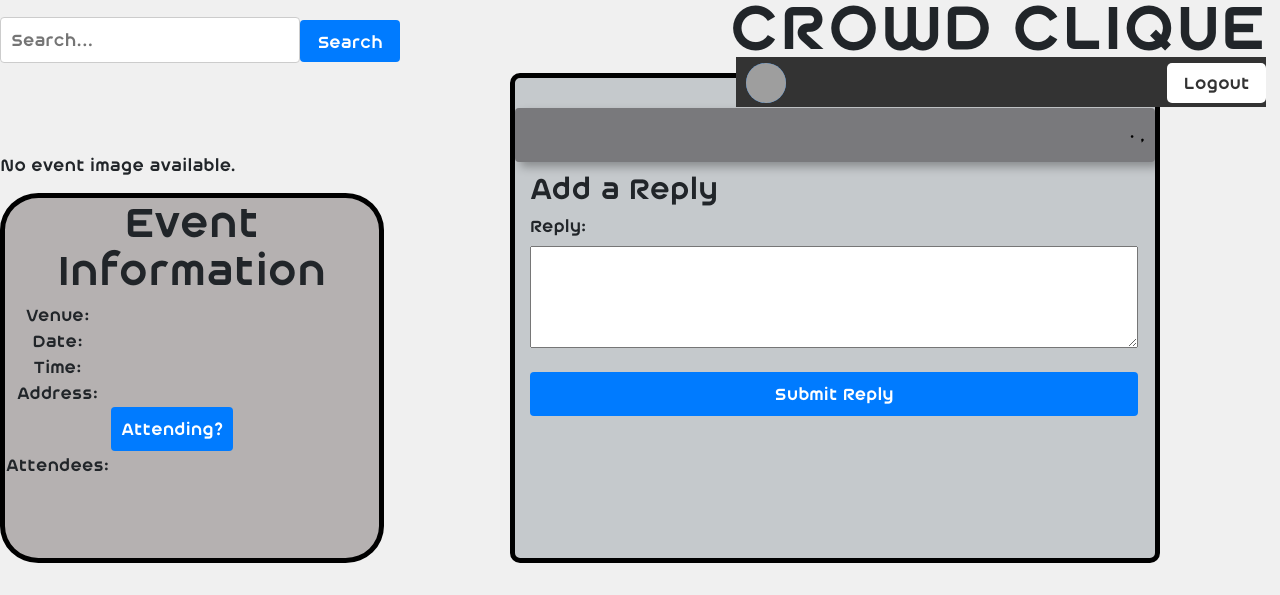
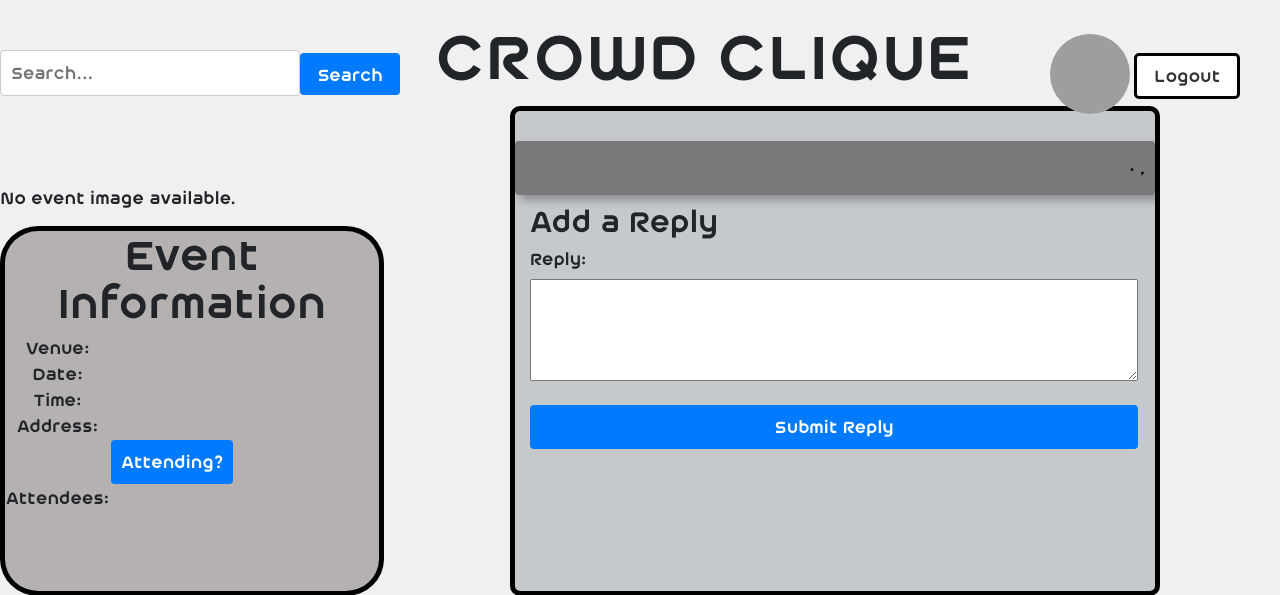
Before and after one commit to pablo-cs/crowd-clique, a Flask app: page /event_replies in a window 1280 px wide. Shown: the top 595 px of the page. Run offline with Flask 3, Linux system fonts and the light colour scheme; a user stored in the database is signed in; data that the repository does not hold is empty; grey boxes are pictures that could not be loaded.

Commit message:
Final Kao change

```diff
--- a/app/static/css/style.css
+++ b/app/static/css/style.css
@@ -171,8 +171,9 @@
   left: 50%;
   transform: translate(-50%, -50%);
   color: rgba(0, 0, 0, 0);
-  font-size: 2vw;
+  font-size: 4vw;
 }
+
 
 /* Add CSS for the image button */
 .image-button {
@@ -204,6 +205,7 @@
   transition: transform 0.5s ease
 
 }
+
 .event-card:hover{
   transform: scale(1.05);
   box-shadow: 5px 5px 10px rgba(0, 0, 0, 0.3);
@@ -233,8 +235,8 @@
 
 .cc-top{
   font-size: 60px ;
-  margin-left: 57% ;
-  margin-top:-10px;
+  margin-left: 34% ;
+  margin-top:20px;
 }
 .event-name {
   margin-left:390px;
@@ -261,7 +263,7 @@
 .search-container{
   width:300px ;
   height: 90px;
-  margin-top: -90px ;
+  margin-top: -60px ;
 }
 
 .sbut {
@@ -332,14 +334,14 @@
   margin-top: -7px;
 }
 .navbar {
-  background-color: #333;
+  background-color:transparent;
   color: #fff;
   display: flex;
   justify-content: space-between;
-  width:530px;
+  width:200px;
   height:50px;
-  margin-left:15%;
-  margin-top:-2%;
+  margin-left:400px;
+  margin-top:-40px;
 
 }
 
@@ -349,11 +351,11 @@
 }
 
 .profile-pic {
-  width: 40px;
-  height: 40px;
+  width: 80px;
+  height: 80px;
   border-radius: 50%;
-  margin-left:-49%;
-  margin-top: -50%;
+  margin-left:-100%;
+  margin-top: -42px;
 
 }
 
@@ -361,17 +363,19 @@
   width:40px;
   height:40px;
   border-radius: 50%;
+  margin-left: 20px;
 }
 
 .logout-btn {
   background-color: #fff;
   color: #333;
-  border: none;
+  border: 3px solid black;
   padding: 8px 10px;
   border-radius: 5px;
   cursor: pointer;
   transition: background-color 0.3s ease;
   margin-left:-15%;
+  margin-top: -20px;
 }
 
 .logout-btn:hover {
--- a/app/templates/index.html
+++ b/app/templates/index.html
@@ -4,7 +4,7 @@
 
   <div class="center btn-group" role="group" aria-label="User Options">
     <a href="{{ url_for('login') }}" class="center logincontainer btn btn-primary">Login</a>
-    <a href="{{ url_for('signup') }}" class="center logincontainer btn btn-success">Signup</a>
+    <a href="{{ url_for('signup') }}" class="center logincontainer btn btn-success">Sign Up</a>
   </div>
 </div>
 
```
Also changed, not shown: app/templates/event_landing.html (+10 -9 lines), app/templates/profile.html (+6 -5 lines), app/templates/search_result.html (+5 -4 lines), instance/site.db.
